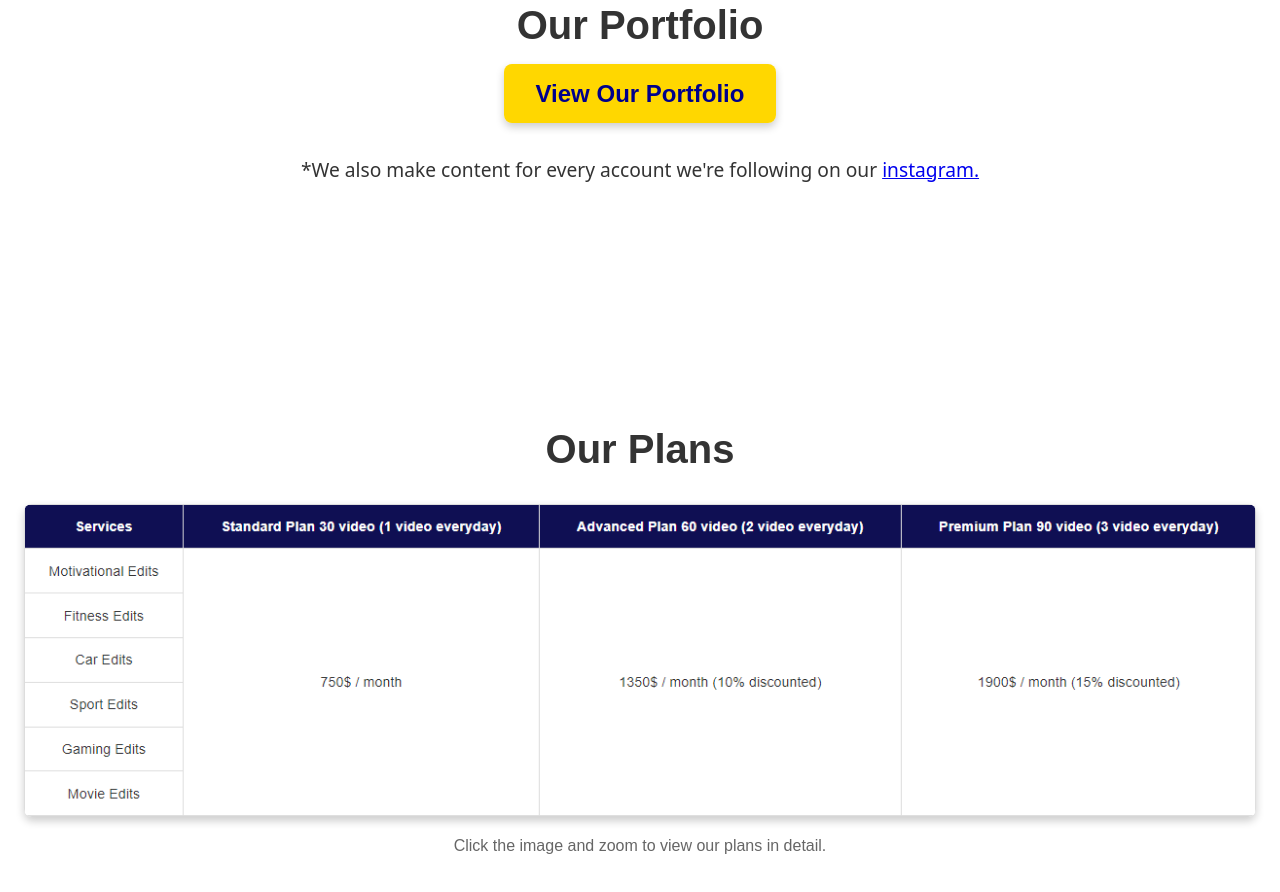
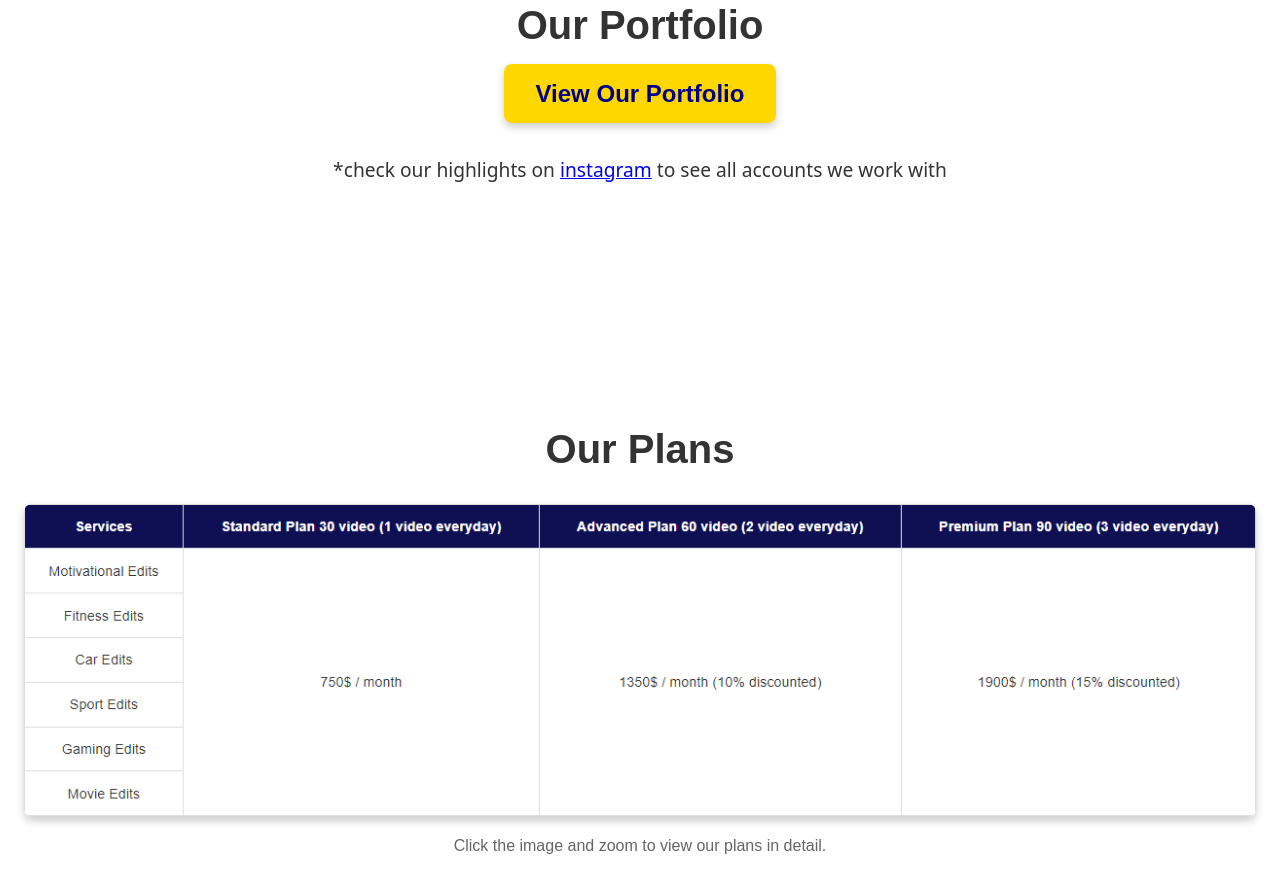
Before and after one commit to content-creation-agency/Craney, a plain HTML site: page index.html in a window 1280 px wide. Shown: the part 2319-3211 px from the top of the page. Drawn offline with nearby package versions, Linux system fonts and the light colour scheme.

Commit message:
Update index.html

```diff
--- a/index.html
+++ b/index.html
@@ -48,7 +48,7 @@
     <section class="portfolio">
         <h1>Our Portfolio</h1>
         <a href="https://docs.google.com/presentation/d/1GjEEisD_TS9rsoZwd8GzfvzhhMQvusswCioQBnvPuoU/edit?usp=sharing" class="portfolio-button" target="_blank">View Our Portfolio</a>
-        <p class="portfolio-note">*We also make content for every account we're following on our <a href="https://www.instagram.com/craney_content_creation/?utm_source=ig_web_button_share_sheet">instagram.</a> </p>
+        <p class="portfolio-note">*check our highlights on <a href="https://www.instagram.com/craney_content_creation/?utm_source=ig_web_button_share_sheet">instagram</a> to see all accounts we work with </p>
     </section>
 
 
```
